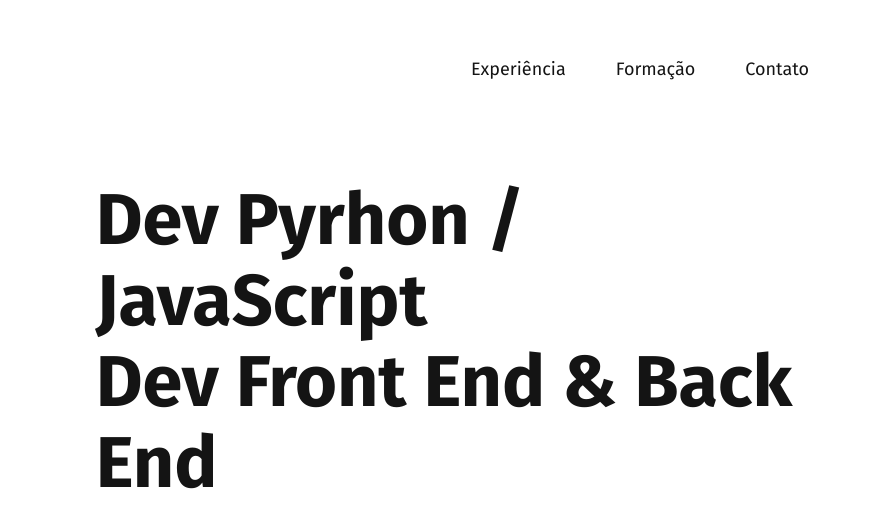
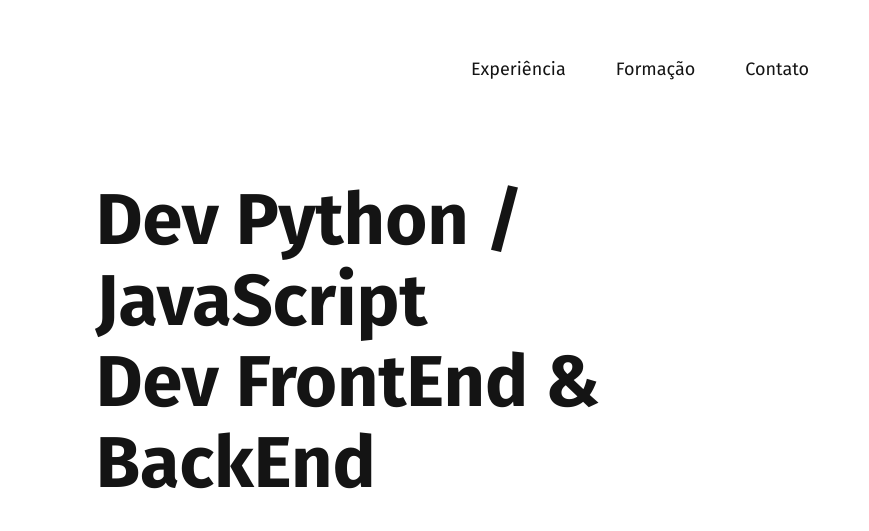
Before and after one commit to RodneyRivera/LP-Rodney, a plain HTML site: page index.html in a window 1280 px wide. Shown: the top 531 px of the page, 411-1280 px from the left. Drawn offline with Linux system fonts and the light colour scheme.

Commit message:
atualizacao LP - index

```diff
--- a/index.html
+++ b/index.html
@@ -27,7 +27,7 @@
     <main class="introducao">
         <img class="foto-perfil" src="./img/IMG_6943.jpg" alt="Rodney Rivera">
         <div>
-            <h1>Dev Pyrhon / JavaScript<br> Dev Front End & Back End <br></h1>
+            <h1>Dev Python / JavaScript<br> Dev FrontEnd & BackEnd <br></h1>
             <p>Localizado em Unaí - Minas Gerais</p>
         </div>
     </main>
```
